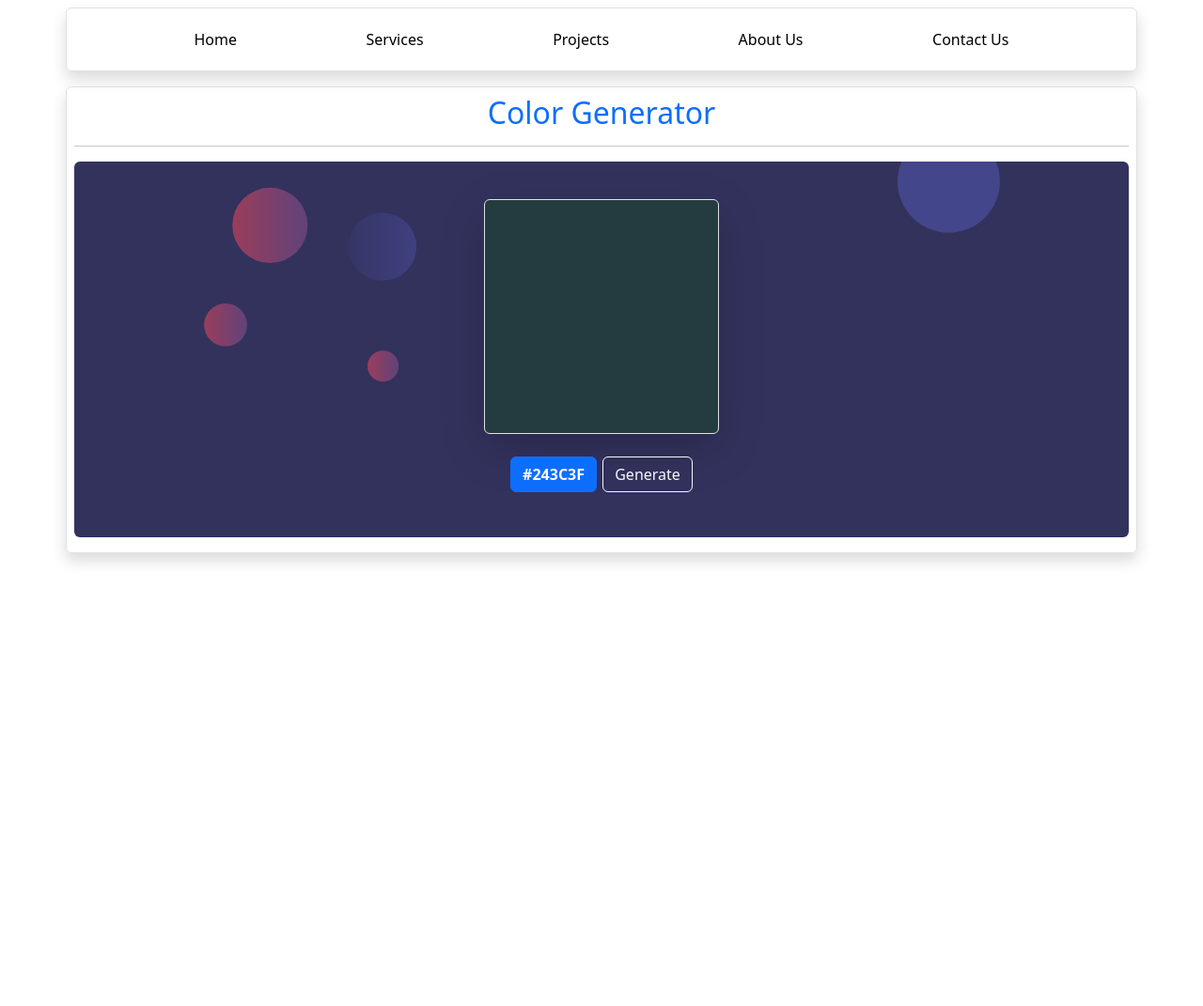
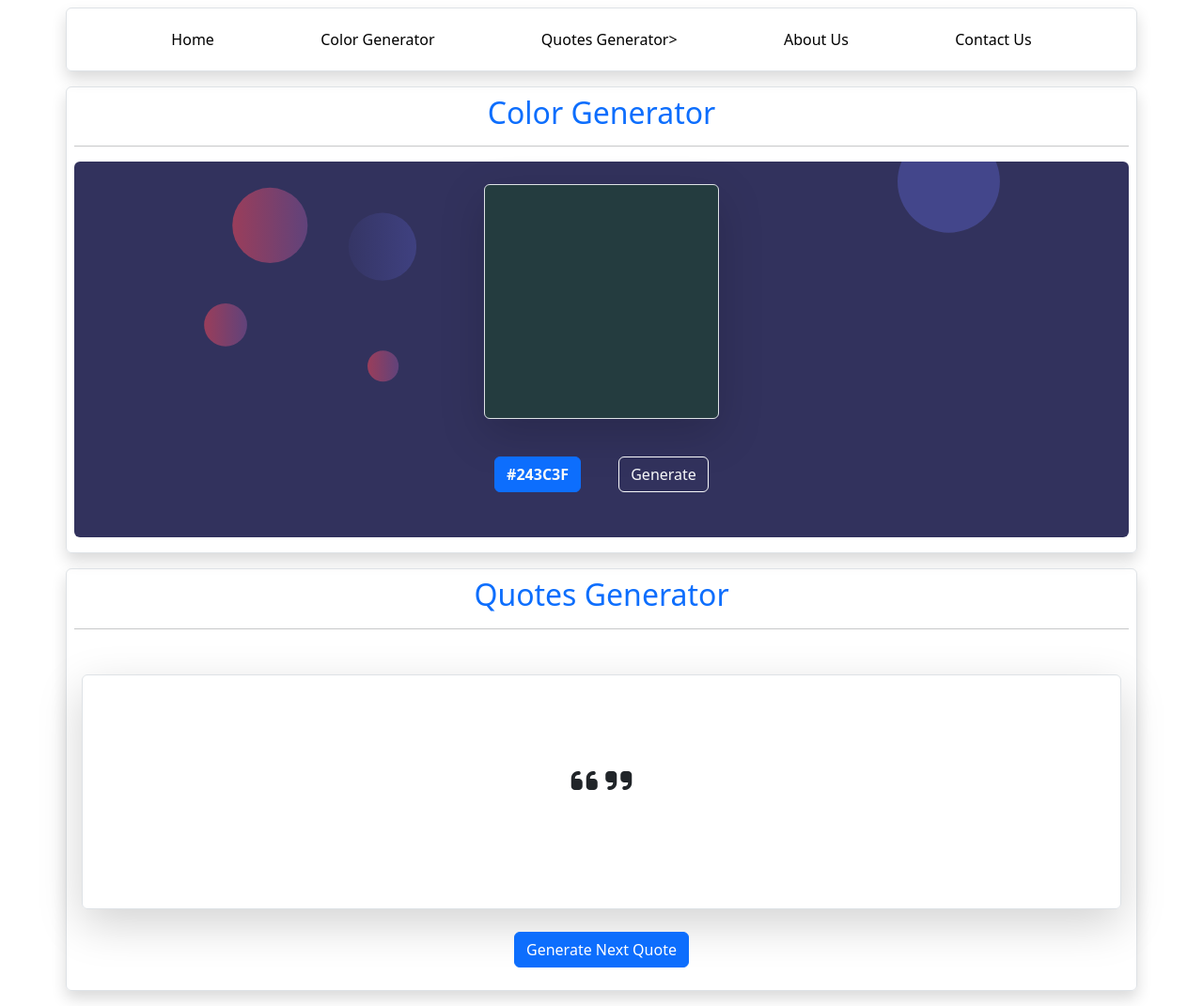
Before and after one commit to rajputpritesh1/WebDev-Helper, a plain HTML site: page index.html in a window 1280 px wide. Shown: the whole page at 94% size. Before the commit the page ends 800 px from the top, so only its background shows below. Drawn offline with nearby package versions, Linux system fonts and the light colour scheme; no server answers.

Commit message:
Quotes Generator Added

```diff
--- a/css/style.css
+++ b/css/style.css
@@ -32,5 +32,29 @@
     display: flex;
     flex-direction: row;
     justify-content: space-around;
-    width: 200px;
+    width: 300px;
 }
+.action-qbox {
+    display: flex;
+    justify-content: center;
+    align-items: center;
+}
+
+
+/* Quotes  Generator*/
+.col-gen {
+    height: 400px;
+    display: flex;
+    flex-direction: column;
+    justify-content: center;
+    align-items: center;
+    background: url(./../img/background.svg);
+}
+
+#q-box {
+    height: 250px;
+    align-items: center;
+    display: flex;
+    flex-direction: column;
+    justify-content: center;
+}
--- a/index.html
+++ b/index.html
@@ -1,24 +1,26 @@
 <!doctype html>
 <html lang="en">
+
 <head>
     <meta charset="utf-8">
     <meta name="viewport" content="width=device-width, initial-scale=1">
     <title>WebDev Helper</title>
     <link rel="stylesheet" href="./css/style.css">
-    <script src="./app.js"></script>
+    <link rel="stylesheet" href="https://cdnjs.cloudflare.com/ajax/libs/font-awesome/6.3.0/css/all.min.css" />
     <link href="https://cdn.jsdelivr.net/npm/bootstrap@5.3.0-alpha1/dist/css/bootstrap.min.css" rel="stylesheet"
         integrity="sha384-GLhlTQ8iRABdZLl6O3oVMWSktQOp6b7In1Zl3/Jr59b6EGGoI1aFkw7cmDA6j6gD" crossorigin="anonymous">
 </head>
+
 <body>
 
     <!-- Navbar -->
     <div class="container border shadow p-2 my-2 rounded">
         <div class="container d-flex navbar" style="justify-content: space-evenly;">
             <a href="#">Home</a>
-            <a href="#">Services</a>
-            <a href="#">Projects</a>
-            <a href="#">About Us</a>
-            <a href="#">Contact Us</a>
+            <a href="#">Color Generator</a>
+            <a href="#">Quotes Generator>
+                <a href="#">About Us</a>
+                <a href="#">Contact Us</a>
         </div>
     </div>
     <!-- Navbar end -->
@@ -30,12 +32,37 @@
         <div class="container p-2 my-2 rounded col-gen">
             <div class="container border shadow-lg p-2 my-2 rounded" id="col-box">
             </div>
-            <div class="action my-3">
+            <div class="action p-3 my-3">
                 <span class="text-light fw-bolder btn btn-primary" id="color"></span>
+
                 <button onclick="generateColor()" class="btn btn-outline-light">Generate</button>
             </div>
         </div>
     </div>
+
+    <!-- Quotes Generator Design-->
+    <div class="container border shadow p-2 my-3 rounded">
+        <h2 class="text-center text-primary">Quotes Generator</h2>
+        <hr>
+        <div class="container p-2 my-2 rounded q-gen">
+
+            <div class="container border shadow-lg p-4 my-4 rounded" id="q-box">
+                <h2>
+                    <i class="fas fa-quote-left"></i>
+                    <span class="quote" id="quote"></span>
+                    <i class="fas fa-quote-right"></i>
+                </h2>
+                <p class="author" id="author"></p>
+            </div>
+
+            <div class="action-qbox">
+                <button class="next btn btn-primary" onclick="getNewQuote()">Generate Next Quote</button>
+            </div>
+        </div>
+    </div>
+    </div>
+
+
 
     <script>
         // Random Color Generate Script
@@ -50,6 +77,29 @@
             document.getElementById('col-box').style.backgroundColor = color;
         }
         generateColor();
+
+
+        // Quotes Generator
+        const text = document.getElementById("quote");
+        const author = document.getElementById("author");
+        const tweetButton = document.getElementById("tweet");
+
+        const getNewQuote = async () => {
+            var url = "https://type.fit/api/quotes";
+            const response = await fetch(url);
+            console.log(typeof response);
+            const allQuotes = await response.json();
+            const indx = Math.floor(Math.random() * allQuotes.length);
+            const quote = allQuotes[indx].text;
+            const auth = allQuotes[indx].author;
+
+            if (auth == null) {
+                author = "Anonymous";
+            }
+            text.innerHTML = quote;
+            author.innerHTML = "~ " + auth;
+        }
+        getNewQuote();
     </script>
 
     <script src="https://cdn.jsdelivr.net/npm/bootstrap@5.3.0-alpha1/dist/js/bootstrap.bundle.min.js"
```
